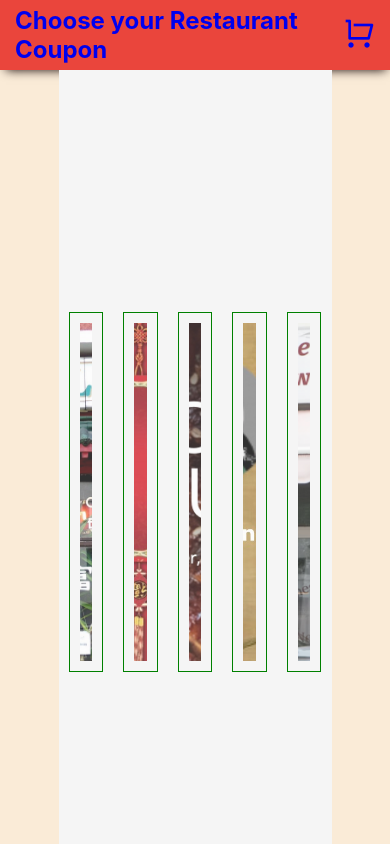
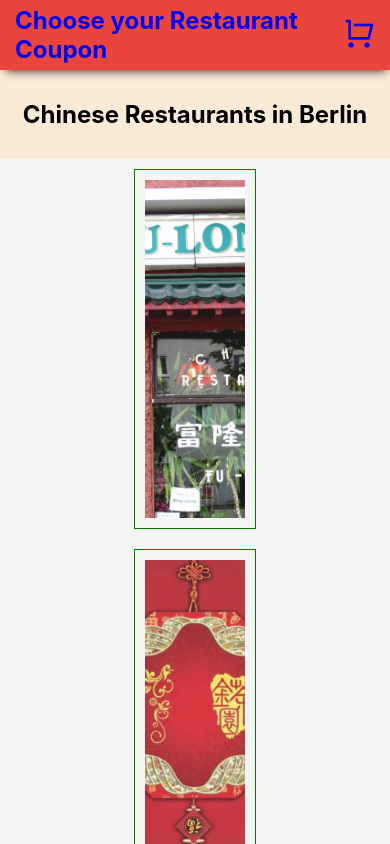
Before and after one commit to marlowzhao/react-restaurant, a React (Create React App) app in the folder restaurant-berlin/: page / in a window 390 px wide. Shown: the top 844 px of the page. Built offline with nearby package versions, Linux system fonts and the light colour scheme.

Commit message:
flex box fixing

```diff
--- a/restaurant-berlin/src/index.css
+++ b/restaurant-berlin/src/index.css
@@ -46,9 +46,11 @@ a {
   }
 }
 
-
-
 /* page restaurants */
+.restaurants-title{
+  text-align: center;
+  margin: 30px 0;
+}
 
 .restaurants{
   width:70%;
@@ -57,28 +59,33 @@ a {
   align-items: center;
   background-color: whitesmoke;
   display: flex;
-  justify-content: space-around;
+  flex-wrap: wrap;
+  justify-content: flex-start;
+}
+
+
+@media only screen and (max-width: 600px){
+ .restaurants{
+    width:100%;
+    flex-direction: column;
+    flex-wrap:nowrap;
+  }
 }
 
 /* about image of restaurants */
 .image-container{
-  flex:1;
+  width: 20%;
   padding:10px;
-  width: 40vw;
   margin: 10px;
-  flex-wrap: nowrap;
   display:flex;
   border: 1px solid green;
-  overflow: hidden;
   position: relative;
 }
 
 .image-res{
-  /* width: 450px;
-  height: 170px; */
   width:100%;
-  height:35vh;
-  opacity:0.8;
+  height:30vh;
+  opacity:0.9;
   object-fit: cover;
 }
 
@@ -131,7 +138,7 @@ a {
   }
 }
 
-/* cart page */
+/* CART PAGE */
 .cart-page{
   justify-content: center;
   display:flex;
@@ -141,9 +148,15 @@ a {
 .cart-items-info{
   width:70%;
   align-self: center;
-  background-color: aqua;
+  justify-content: space-around;
 }
-/* cart page - delete button */
+
+@media only screen and (max-width: 600px){
+  .cart-items-info{
+    width:100%;
+   }
+}
+/* CART PAGE - delete button */
 
 .ri-delete-bin-fill{
   color: var(--pink);
@@ -153,16 +166,25 @@ a {
   color: black;
 }
 
-/* check out */
+
 .cart-page h1{
  text-align: center;
 }
+
+.item-in-cart{
+  display:flex;
+  justify-content: space-around;
+  align-items: center;
+  align-self: center;
+  margin: 20px 20px;
+}
 /* place order button div */
-
 .cart-order-button{
   width: 130px;
   display: flex;
   margin:0 auto;
+  background-color: blue;
+  justify-content: center;
 }
 
 .cart-page a{
@@ -175,12 +197,3 @@ a {
   color: var(--pink);
   box-shadow: #EA453C;
 }
-
-.item-in-cart{
-  font-family: "Roboto";
-  display:flex;
-  width: 70%;
-  justify-content: space-between;
-  align-items: center;
-  margin: 20px 20px;
-}
--- a/restaurant-berlin/src/pages/Cart.js
+++ b/restaurant-berlin/src/pages/Cart.js
@@ -23,7 +23,7 @@ export default function Cart() {
             setTimeout(() => {
               setClicked(false)
               clearCart()
-            }, 3000);
+            }, 1500);
           }
         }>
           <a>{clicked? "Ordering..." : "Place Order"}</a>
--- a/restaurant-berlin/src/pages/Restaurants.js
+++ b/restaurant-berlin/src/pages/Restaurants.js
@@ -9,8 +9,11 @@ export default function Restaurants() {
 
 
   return (
-    <main className="restaurants">
+    <main>
+      <h2 className="restaurants-title">Chinese Restaurants in Berlin</h2>
+      <div className="restaurants">
       {restaurants}
+      </div>
     </main>
   )
 }
--- a/restaurant-berlin/src/restaurantData.js
+++ b/restaurant-berlin/src/restaurantData.js
@@ -20,13 +20,13 @@ export const resData =[
   id: 5,
   isFavorite: false},
 
-// { image:"zhou'sfive.png",
-//   id: 6,
-//   isFavorite: false},
+{ image:"zhou'sfive.png",
+  id: 6,
+  isFavorite: false},
 
-// { image:"dajiale.png",
-//   id: 7,
-//   isFavorite: false},
+{ image:"dajiale.png",
+  id: 7,
+  isFavorite: false},
 
 // { image:"greenflavor.png",
 //   id: 8,
```
